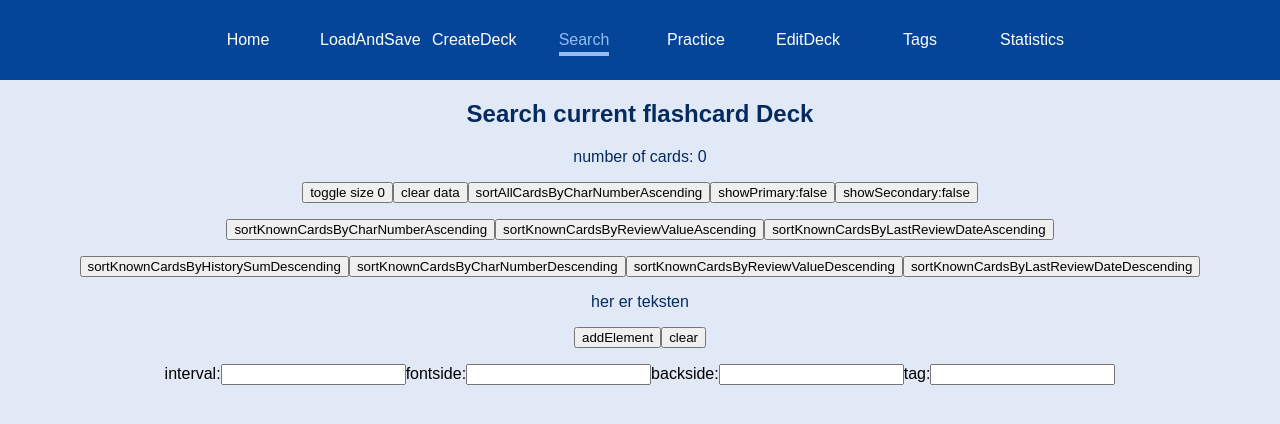
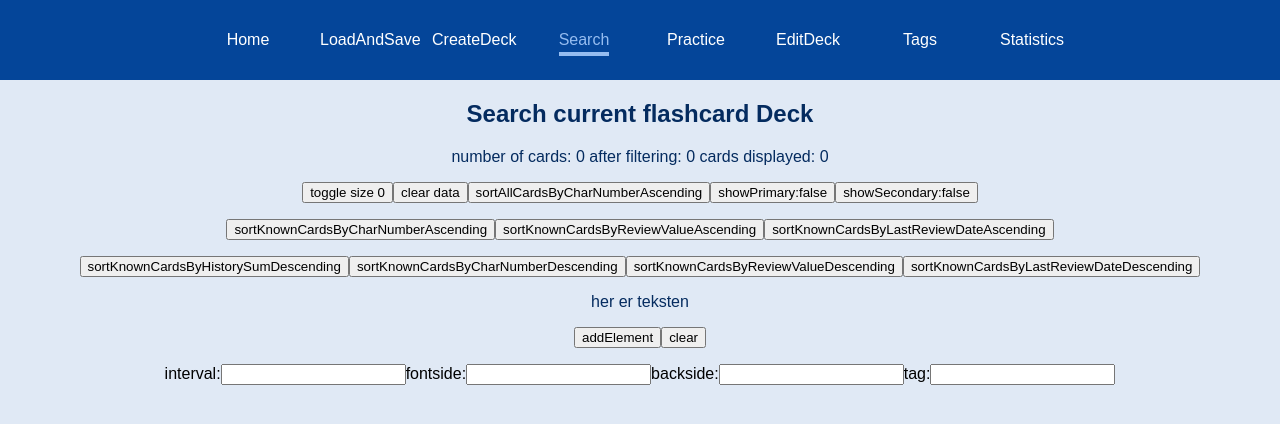
Before and after one commit to Weiqifan1/hanzimining, a React (Create React App) app: page /searchflashcards in a window 1280 px wide. Shown: the top 424 px of the page. Built offline with nearby package versions, Linux system fonts and the light colour scheme.

Commit message:
2023-03-17_1212_addedDisplayOfCardsAfterFiltering

```diff
--- a/src/pages/SearchFlashcards.tsx
+++ b/src/pages/SearchFlashcards.tsx
@@ -30,6 +30,8 @@ const SearchFlashcards: React.FunctionComponent<IPage> = props => {
     //tag filtering
     const [localTagsFilter, setLocalTagsFilter] = useState<Record<string, string>>({})
     const [shouldRerender, setShouldRerender] = useState<boolean>(false)
+    const [cardNumAfterFiltering, setCardNumAfterFiltering] = useState<FlashCard[]>([])
+
     const doSetLocalTagsFilter = (input: Record<string, string>) => {
         console.log("nyt elem er sat")
         setLocalTagsFilter(input)
@@ -84,6 +86,7 @@ const SearchFlashcards: React.FunctionComponent<IPage> = props => {
 
     const filterCards = (inp: FlashCard[], localTagsFilter: Record<string, string>) => {
         const inputListOfCards: FlashCard[] = filterByTags(inp, localTagsFilter)
+        setCardNumAfterFiltering(inputListOfCards)
         if (numberIntervalFilter.length > 0) {
             const result = displayByInterval(inputListOfCards)
             setDisplayChars(result.slice(0,maxCardsToDisplay))
@@ -233,7 +236,7 @@ const SearchFlashcards: React.FunctionComponent<IPage> = props => {
 
     return <section>
         <h1>Search current flashcard Deck</h1>
-        <p>number of cards: {characterSRSstate.cards.length}</p>
+        <p>number of cards: {characterSRSstate.cards.length} after filtering: {cardNumAfterFiltering.length} cards displayed: {displayChars.length}</p>
         <button type="button" onClick={toggleSize}>toggle size {maxCardsToDisplay}</button>
         <button type="button" onClick={clearData}>clear data</button>
         <button type="button" onClick={sortbyIndexNumberAscendingInclUnknown}>sortAllCardsByCharNumberAscending</button>
```
